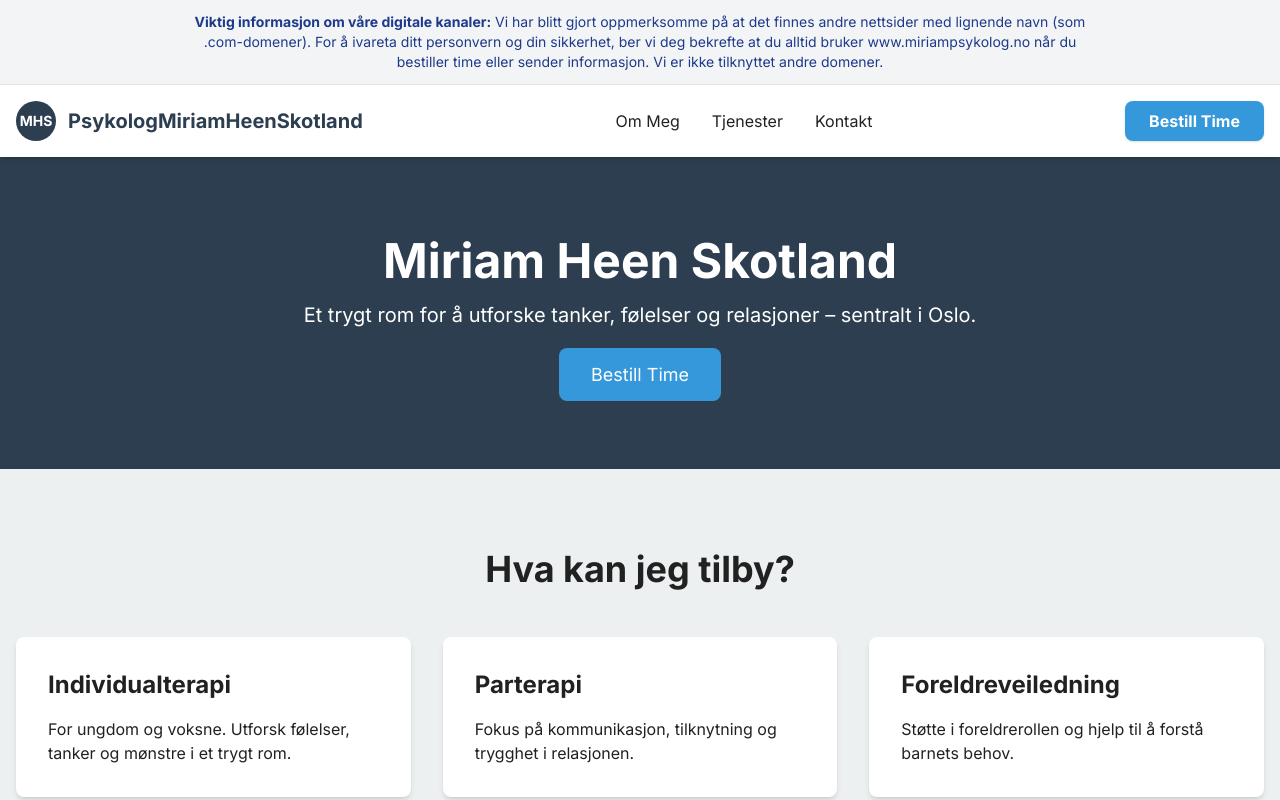
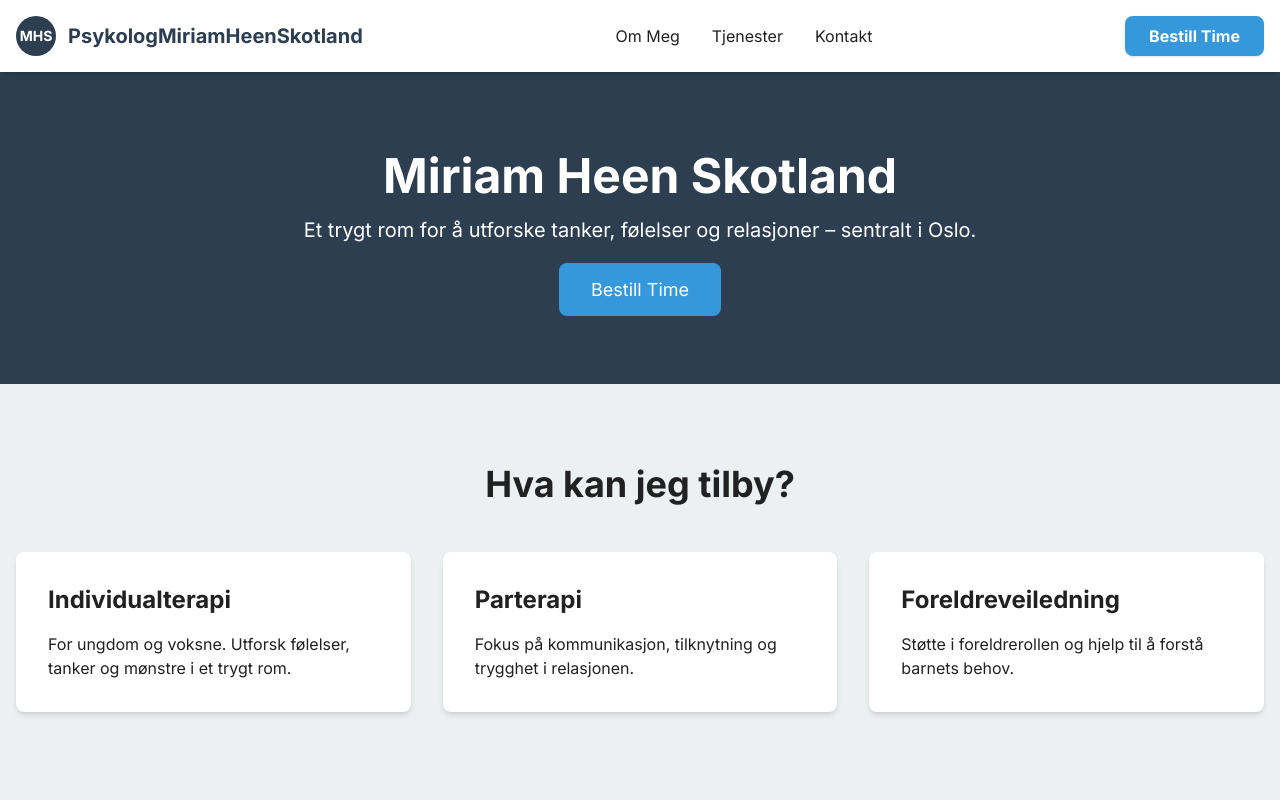
Before and after one commit to FernandoAracena/psykolog-webapp, a Next.js app in the folder frontend/: page / in a window 1280 px wide. Shown: the top 800 px of the page. Built offline with nearby package versions, Linux system fonts and the light colour scheme.

Commit message:
feat: remove security warning banner

```diff
--- a/frontend/src/app/layout.tsx
+++ b/frontend/src/app/layout.tsx
@@ -71,11 +71,6 @@ export default function RootLayout({ children }: { children: React.ReactNode })
         />
 
         <AuthProvider>
-          <div className="bg-gray-100 text-blue-900 p-3 text-center text-sm border-b border-gray-200">
-             <p className="max-w-4xl mx-auto">
-              <strong>Viktig informasjon om våre digitale kanaler:</strong> Vi har blitt gjort oppmerksomme på at det finnes andre nettsider med lignende navn (som .com-domener). For å ivareta ditt personvern og din sikkerhet, ber vi deg bekrefte at du alltid bruker www.miriampsykolog.no når du bestiller time eller sender informasjon. Vi er ikke tilknyttet andre domener.
-            </p>
-          </div>
           <Header />
           <main>{children}</main>
           <Footer />
```
